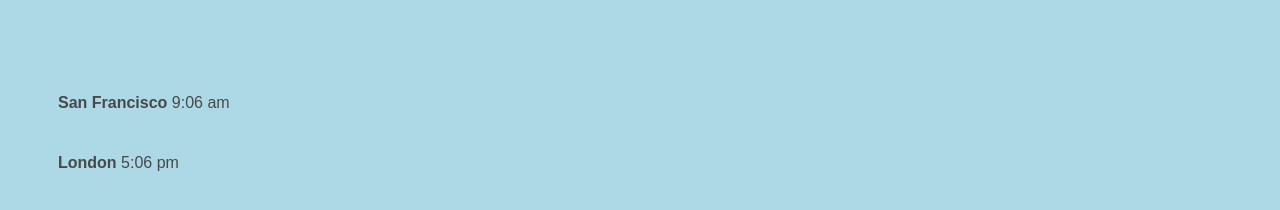
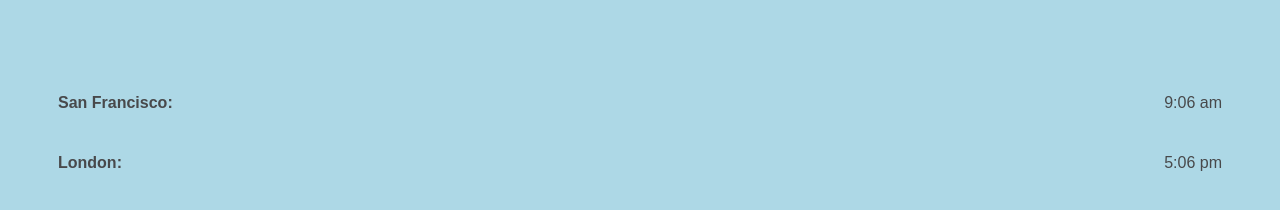
Before and after one commit to lexischarmer/notion_snippets2, a plain HTML site: page sf_london_clock.html in a window 1280 px wide. Drawn offline with Linux system fonts and the light colour scheme.

Commit message:
Update sf_london_clock.html

```diff
--- a/sf_london_clock.html
+++ b/sf_london_clock.html
@@ -21,15 +21,24 @@
     width: 100%;
     margin-bottom: 10px;
   }
+  .city {
+    flex-grow: 1; /* Allow city name to expand and push time to the right */
+    text-align: left; /* Align city name to the left */
+  }
+  .time {
+    text-align: right; /* Align time to the right */
+  }
 </style>
 </head>
 <body>
   <div class="time-container">
     <div class="time-box">
-      <p><strong>San Francisco</strong> <span id="sf-time"></span></p>
+      <p class="city"><strong>San Francisco:</strong></p>
+      <p class="time"><span id="sf-time"></span></p>
     </div>
     <div class="time-box">
-      <p><strong>London</strong> <span id="london-time"></span></p>
+      <p class="city"><strong>London:</strong></p>
+      <p class="time"><span id="london-time"></span></p>
     </div>
   </div>
 
```
